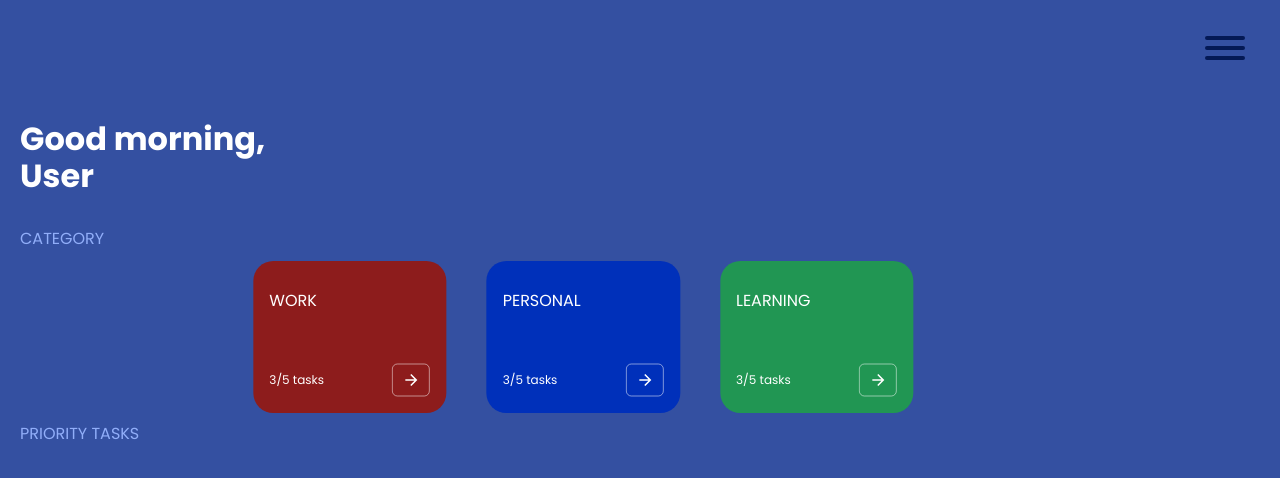
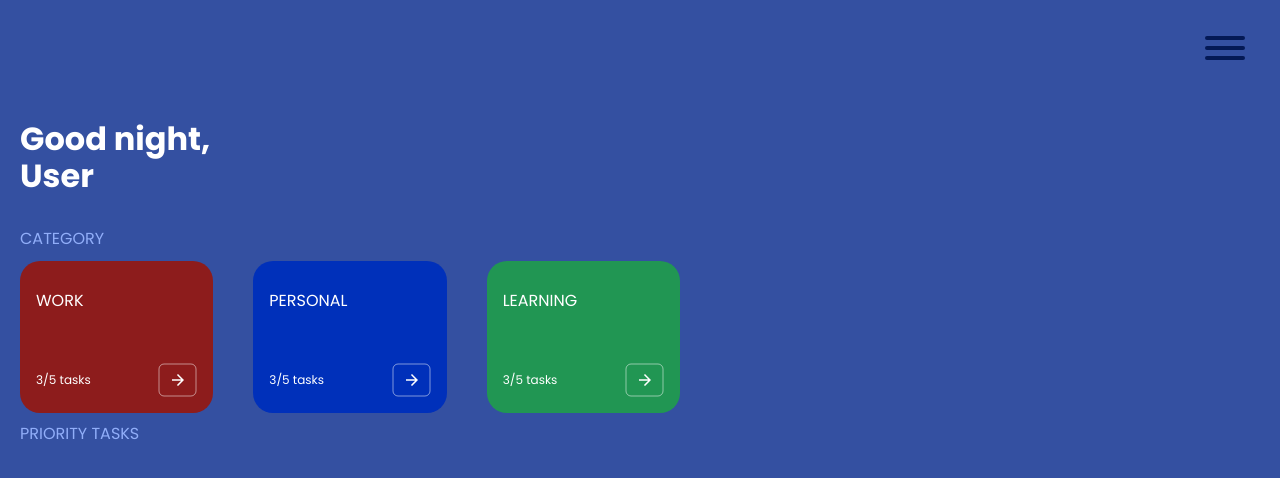
Before and after one commit to tomasz-klos/kanban, a website built with webpack: page src/pages/index.html in a window 1280 px wide. Built offline with nearby package versions, Linux system fonts and the light colour scheme.

Commit message:
Add function changeWord

```diff
--- a/src/js/index.js
+++ b/src/js/index.js
@@ -19,11 +19,16 @@ const taskInput = document.querySelector(".taskInput");
 const taskButton = document.querySelector(".taskButton");
 const taskList = document.querySelector(".taskList");
 const taskFilter = document.querySelector(".filter--task");
+const spanWord = document.querySelector(".change--word");
+
+const time = new Date().toLocaleTimeString().slice(0, 2);
+
+console.log(time);
 
 ///////////// Event Listeners
 
 document.addEventListener("DOMContentLoaded", getTask);
-document.addEventListener("DOMContentLoaded", filterTask);
+document.addEventListener("DOMContentLoaded", changeWord);
 // taskButton.addEventListener("click", addTask);
 taskList.addEventListener("click", deleteTask);
 taskList.addEventListener("click", completeTask);
@@ -190,16 +195,26 @@ function removeTasksFromLocalStorage(task) {
   localStorage.setItem("tasks", JSON.stringify(tasks));
 }
 
+function changeWord(){
+  if (time >= 6 && time <= 12){
+    spanWord.innerHTML = 'morning';
+  } else if (time >= 12 && time <= 18){
+    spanWord.innerHTML = 'afternoon';
+  } else if (time >= 18 && time <= 24){
+    spanWord.innerHTML = 'evening';
+  } else {
+    spanWord.innerHTML = 'night';
+  }
+};
+
 //// Init SwiperJS
 
 const swiper = new Swiper(".swiper-container", {
   // Optional parameters
   direction: "horizontal",
-  centeredSlides: true,
-  slidesPerView: "auto",
-  loop: false,
+  slidesPerView: 1.8,
   pagination: {
-    el: ".swiper-pagination",
+    el: '.swiper-pagination',
     clickable: true,
   },
 });
--- a/src/pages/index.html
+++ b/src/pages/index.html
@@ -171,7 +171,7 @@
     </header>
     <main class="main">
       <h1 class="main__title">
-        Good <span>morning</span>,<br />
+        Good <span class="change--word"></span>,<br />
         User
       </h1>
       <section class="category">
@@ -192,7 +192,8 @@
                 </button>
               </div>
             </div>
-            <div class="swiper-slide category__personal"> <p class="category__title">PERSONAL</p>
+            <div class="swiper-slide category__personal">
+              <p class="category__title">PERSONAL</p>
               <div class="category__swiperDiv">
                 <p class="category__paragraph">3/5 tasks</p>
                 <button class="category__button">
@@ -201,8 +202,10 @@
                     src="../assets/img/buttonArrow.svg"
                   />
                 </button>
-              </div></div>
-            <div class="swiper-slide category__learning"> <p class="category__title">LEARNING</p>
+              </div>
+            </div>
+            <div class="swiper-slide category__learning">
+              <p class="category__title">LEARNING</p>
               <div class="category__swiperDiv">
                 <p class="category__paragraph">3/5 tasks</p>
                 <button class="category__button">
@@ -211,7 +214,8 @@
                     src="../assets/img/buttonArrow.svg"
                   />
                 </button>
-              </div></div>
+              </div>
+            </div>
           </div>
           <!-- If we need pagination -->
           <div class="swiper-pagination"></div>
--- a/src/scss/main.scss
+++ b/src/scss/main.scss
@@ -22,6 +22,7 @@ body {
   display: flex;
   flex-direction: column;
   width: 100%;
+  overflow: hidden;
   &__title {
     padding: 0 20px;
   }
```
